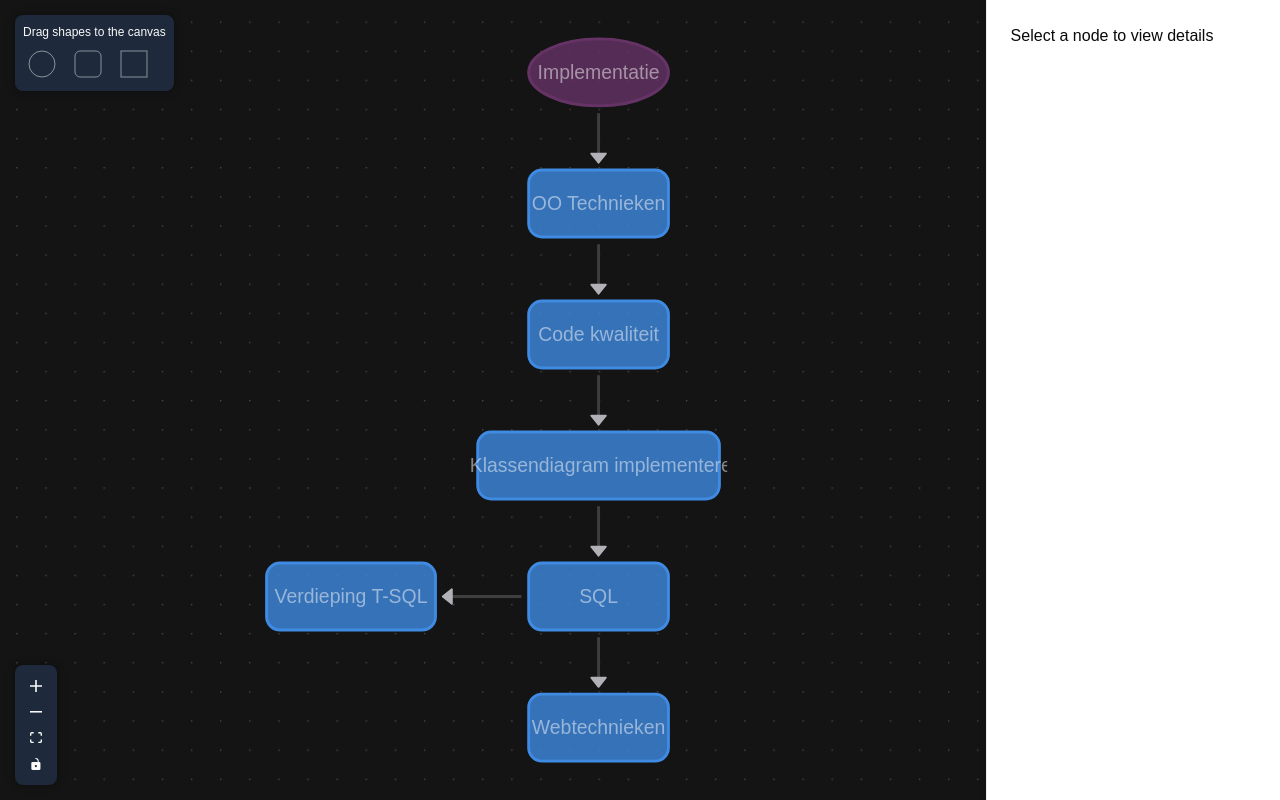
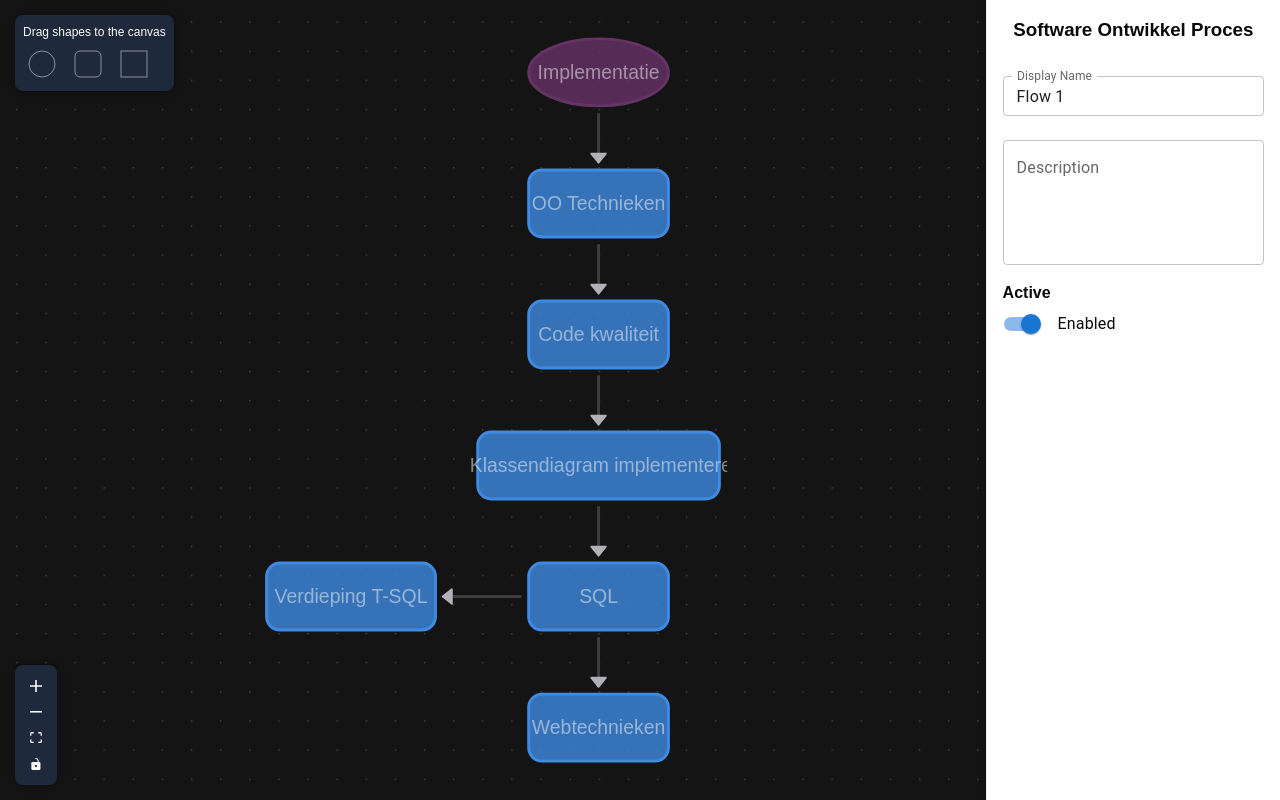
Before and after one commit to Mg-Ozkan/sop, a Next.js app: page /flow/1 in a window 1280 px wide. Built offline with nearby package versions, Linux system fonts and the light colour scheme.

Commit message:
Added mui library for Addeding builder menu input fields for Flow DisplayName, toggle for Active and description field.

```diff
--- a/app/flow/[id]/page.tsx
+++ b/app/flow/[id]/page.tsx
@@ -1,4 +1,4 @@
-import { FlowContainer } from "@/components/management/flows/FlowContainer";
+import { FlowContainer } from "@/components/management/flows/flowContainer";
 import { ReactFlowProvider } from "@xyflow/react";
 
 export default function FlowPage({ params }: { params: { id: number | null } }) {
--- a/components/portal/flow/FlowDisplay.tsx
+++ b/components/portal/flow/FlowDisplay.tsx
@@ -30,6 +30,7 @@ const defaultEdgeOptions: DefaultEdgeOptions = {
 const proOptions = { account: "paid-pro", hideAttribution: true };
 
 export const FlowDisplay: React.FC<FlowDisplayProps> = ({ definition, onBack }) => {
+  const [selectedDefinition, setSelectedDefinition] = React.useState<FlowDefinition | null>(definition);
   const { screenToFlowPosition, setNodes } = useReactFlow<ShapeNode>();
   const [selectedNode, setSelectedNode] = React.useState<ShapeNode | null>(null);
 
@@ -37,7 +38,11 @@ export const FlowDisplay: React.FC<FlowDisplayProps> = ({ definition, onBack })
     setSelectedNode(node);
   }, []);
 
-  const handleNodeUpdate = React.useCallback((nodeId: string, data: any) => {
+  const onDefinitionUpdate = React.useCallback((newDefinitionData: Partial<FlowDefinition>) => {
+    setSelectedDefinition((prev) => prev ? { ...prev, ...newDefinitionData } : null);
+  }, []);
+
+  const onNodeUpdate = React.useCallback((nodeId: string, data: any) => {
     setNodes((nodes) =>
       nodes.map((node) =>
         node.id === nodeId ? {
@@ -96,8 +101,8 @@ export const FlowDisplay: React.FC<FlowDisplayProps> = ({ definition, onBack })
             colorMode="dark"
             proOptions={proOptions}
             nodeTypes={nodeTypes}
-            defaultNodes={definition?.nodes || []}
-            defaultEdges={definition?.edges || []}
+            defaultNodes={selectedDefinition?.nodes || []}
+            defaultEdges={selectedDefinition?.edges || []}
             defaultEdgeOptions={defaultEdgeOptions}
             connectionLineType={ConnectionLineType.SmoothStep}
             fitView
@@ -118,10 +123,11 @@ export const FlowDisplay: React.FC<FlowDisplayProps> = ({ definition, onBack })
           </ReactFlow>
         </div>
         <BuilderMenu
+          definition={selectedDefinition}
           selectedNode={selectedNode}
-          onNodeUpdate={handleNodeUpdate}
-          //definition={definition}
-          //onBack={onBack}
+          onDefinitionUpdate={onDefinitionUpdate}
+          onNodeUpdate={onNodeUpdate}
+          onBack={onBack}
         />
       </div>
   );
--- a/components/portal/flow/components/sidebar/builderMenu.tsx
+++ b/components/portal/flow/components/sidebar/builderMenu.tsx
@@ -1,27 +1,36 @@
 import React from "react";
 import { ShapeNode } from "@/components/portal/flow/components/shape/types/page";
+import { FlowDefinition } from "@/components/types/FlowDefinition";
+import TextField from '@mui/material/TextField';
+import Switch from '@mui/material/Switch';
+import FormControlLabel from '@mui/material/FormControlLabel';
+import Box from '@mui/material/Box';
 
 import "./css/builderMenu.scss";
 
 type BuilderMenuProps = {
+  definition: FlowDefinition | null;
   selectedNode: ShapeNode | null;
+  onDefinitionUpdate?: (data: Partial<FlowDefinition>) => void;
   onNodeUpdate?: (nodeId: string, data: any) => void;
+  onBack?: () => void;
 };
 
-export default function BuilderMenu({ selectedNode, onNodeUpdate }: BuilderMenuProps) {
-  if (!selectedNode) {
-    return (
-      <div className="buildermenu">
-        <p>Select a node to view details</p>
-      </div>
-    );
-  }
+export default function BuilderMenu({ definition, selectedNode, onDefinitionUpdate, onNodeUpdate, onBack }: BuilderMenuProps) {
+  const onDisplayNameChange = (event: React.ChangeEvent<HTMLInputElement>) => {
+    if (definition && onDefinitionUpdate) {
+      onDefinitionUpdate({
+        ...definition,
+        displayName: event.target.value
+      });
+    }
+  };
 
-  const onActivate = () => {
-    if (onNodeUpdate) {
-      onNodeUpdate(selectedNode.id, {
-        ...selectedNode.data,
-        isActive: !selectedNode.data.isActive,
+  const onEnabledToggle = (event: React.ChangeEvent<HTMLInputElement>) => {
+    if (definition && onDefinitionUpdate) {
+      onDefinitionUpdate({
+        ...definition,
+        isEnabled: event.target.checked
       });
     }
   };
@@ -29,9 +38,39 @@ export default function BuilderMenu({ selectedNode, onNodeUpdate }: BuilderMenuP
   return (
     <div className="buildermenu">
       <h3>Software Ontwikkel Proces</h3>
-      <div className="buildermenu-content">
-        <p>Node Name: {selectedNode.data.name}</p>
-      </div>
+      <Box sx={{ p: 2 }}>
+        <TextField
+          fullWidth
+          label="Display Name"
+          value={definition?.displayName || ''}
+          onChange={onDisplayNameChange}
+          margin="normal"
+          variant="outlined"
+          size="small"
+        />
+
+      <TextField
+        fullWidth
+        label="Description"
+        multiline
+        rows={4}
+        value={selectedNode?.data.name || ''}
+        margin="normal"
+        variant="outlined"
+      />
+
+        <h4>Active</h4>
+        <FormControlLabel className="buildermenu-button"
+          label={definition?.isEnabled ? "Enabled" : "Disabled"}
+          control={
+            <Switch
+              checked={definition?.isEnabled || false}
+              onChange={onEnabledToggle}
+              color="primary"
+            />
+          }
+        />
+      </Box>
     </div>
   );
 }
--- a/components/portal/flow/components/sidebar/css/builderMenu.scss
+++ b/components/portal/flow/components/sidebar/css/builderMenu.scss
@@ -2,29 +2,26 @@
     --text: #0a0a0a;
     grid-column: 2 / 3;
     grid-row: 1;
-
     background-color: white;
     color: var(--text);
     border-left: 1px solid #eee;
-    padding: 24px;
     box-shadow: -2px 0 5px rgba(0, 0, 0, 0.1);
     z-index: 10;
-}
 
-.buildermenu-content {
-    margin-top: 20px;
+    >h3 {
+        display: flex;
+        flex-direction: column;
+        align-items: center;
+        padding-top: 16px;
+    }
 }
 
 .buildermenu-button {
-    margin-top: 10px;
-    padding: 8px 16px;
-    background-color: #3F8AE2;
-    color: white;
-    border: none;
     border-radius: 4px;
+    gap: 8px;
     cursor: pointer;
+}
 
-    &:hover {
-        background-color: darken(#3F8AE2, 10%);
-    }
+h4 {
+    padding-top: 8px;
 }
--- a/package.json
+++ b/package.json
@@ -9,6 +9,9 @@
     "lint": "next lint"
   },
   "dependencies": {
+    "@emotion/react": "^11.13.5",
+    "@emotion/styled": "^11.13.5",
+    "@mui/material": "^6.1.9",
     "@xyflow/react": "^12.3.4",
     "next": "15.0.2",
     "react": "^18.3.1",
```
Also changed, not shown: 1 other file (tests, documents, lock files or other folders).
